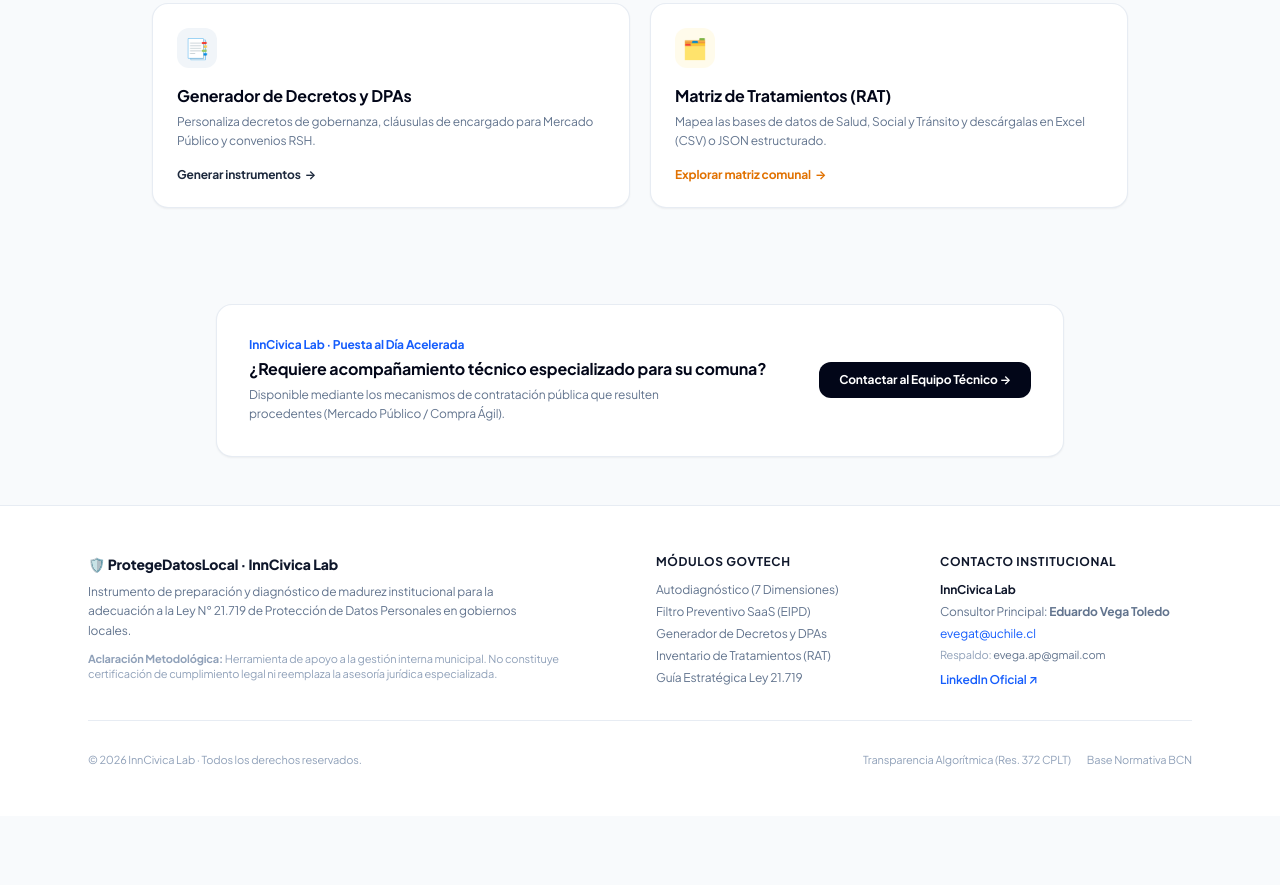
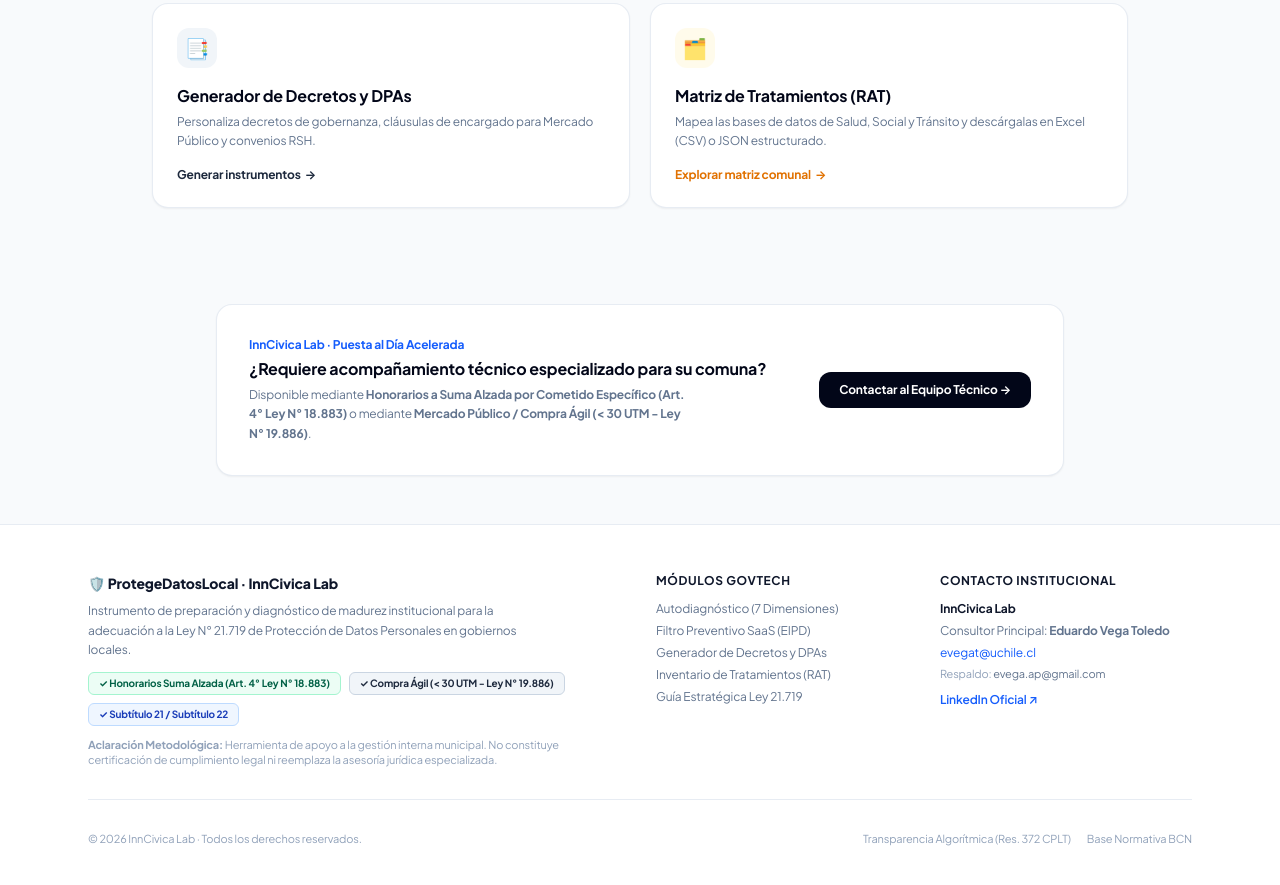
Before and after one commit to evegat/validador-datos-personales, an Astro site: page / in a window 1280 px wide. Shown: the part 1785-2670 px from the top of the page. Before the commit the page ends 2601 px from the top, so only its background shows below. Built offline with nearby package versions, Linux system fonts and the light colour scheme; Astro itself is replaced by a stand-in of ours.

Commit message:
feat(procurement): citas explicitas y badges de Honorarios a Suma Alzada (Art. 4 Ley 18.883)

```diff
--- a/src/layouts/Layout.astro
+++ b/src/layouts/Layout.astro
@@ -127,6 +127,18 @@ const canonicalURL = new URL(Astro.url.pathname, Astro.site || 'https://proteged
             <p class="text-slate-500 dark:text-slate-400 text-xs leading-relaxed max-w-md mb-3">
               Instrumento de preparación y diagnóstico de madurez institucional para la adecuación a la Ley N° 21.719 de Protección de Datos Personales en gobiernos locales.
             </p>
+            <!-- Badges de Modalidades de Contratación Pública -->
+            <div class="flex flex-wrap gap-2 text-[10px] font-bold mb-3">
+              <span class="px-2.5 py-1 rounded-md bg-emerald-50 dark:bg-emerald-950 text-emerald-800 dark:text-emerald-300 border border-emerald-200 dark:border-emerald-800">
+                ✓ Honorarios Suma Alzada (Art. 4° Ley N° 18.883)
+              </span>
+              <span class="px-2.5 py-1 rounded-md bg-slate-100 dark:bg-slate-800 text-slate-800 dark:text-slate-300 border border-slate-300 dark:border-slate-700">
+                ✓ Compra Ágil (&lt; 30 UTM - Ley N° 19.886)
+              </span>
+              <span class="px-2.5 py-1 rounded-md bg-blue-50 dark:bg-blue-950 text-blue-800 dark:text-blue-300 border border-blue-200 dark:border-blue-800">
+                ✓ Subtítulo 21 / Subtítulo 22
+              </span>
+            </div>
             <div class="text-[11px] text-slate-400 dark:text-slate-500 space-y-0.5">
               <div><strong>Aclaración Metodológica:</strong> Herramienta de apoyo a la gestión interna municipal. No constituye certificación de cumplimiento legal ni reemplaza la asesoría jurídica especializada.</div>
             </div>
--- a/src/pages/index.astro
+++ b/src/pages/index.astro
@@ -251,7 +251,7 @@ import Layout from '../layouts/Layout.astro';
           ¿Requiere acompañamiento técnico especializado para su comuna?
         </h3>
         <p class="text-xs text-slate-500 dark:text-slate-400 max-w-md leading-relaxed">
-          Disponible mediante los mecanismos de contratación pública que resulten procedentes (Mercado Público / Compra Ágil).
+          Disponible mediante <strong>Honorarios a Suma Alzada por Cometido Específico (Art. 4° Ley N° 18.883)</strong> o mediante <strong>Mercado Público / Compra Ágil (&lt; 30 UTM - Ley N° 19.886)</strong>.
         </p>
       </div>
       <a
```
